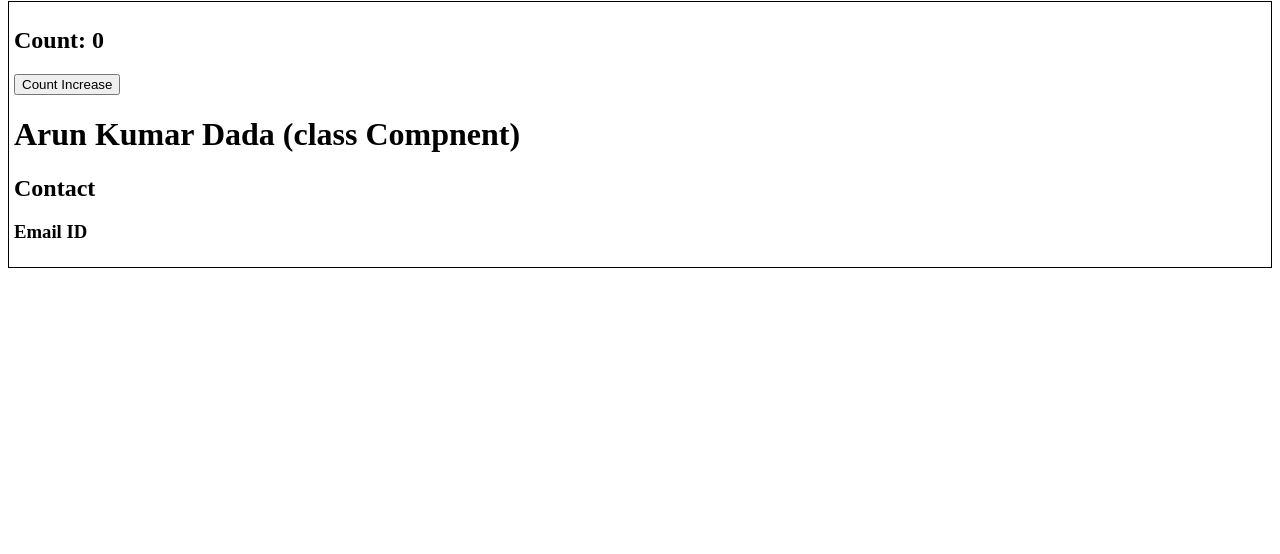
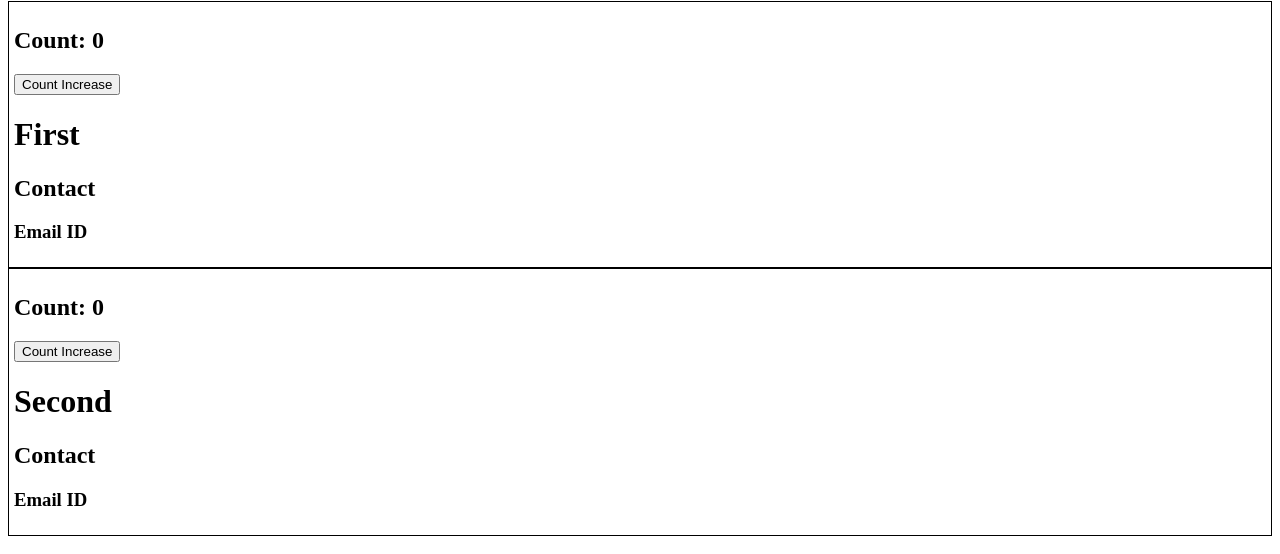
Before and after one commit to arunkumardada/namaste-react, a React (Vite) app: page /about in a window 1280 px wide. Shown: the part 243-797 px from the top of the page. Built offline with nearby package versions, Linux system fonts and the light colour scheme.

Commit message:
episode - 08 part 5
class components children life cycle.

```diff
--- a/src/components/About.js
+++ b/src/components/About.js
@@ -6,7 +6,7 @@ class About extends React.Component {
   constructor(props) {
     super(props);
 
-    console.log(" Parent Constructor");
+    console.log("Parent Constructor");
   }
 
   componentDidMount() {
@@ -20,7 +20,8 @@ class About extends React.Component {
       <div>
         {" "}
         <h1>About</h1>
-        <UserClass name={"Arun Kumar Dada (class Compnent)"} />
+        <UserClass name={"First "} />
+        <UserClass name={"Second"} />
       </div>
     );
   }
```
Also changed, not shown: src/components/UserClass.js (+19 -3 lines), 1 other file (tests, documents, lock files or other folders).
